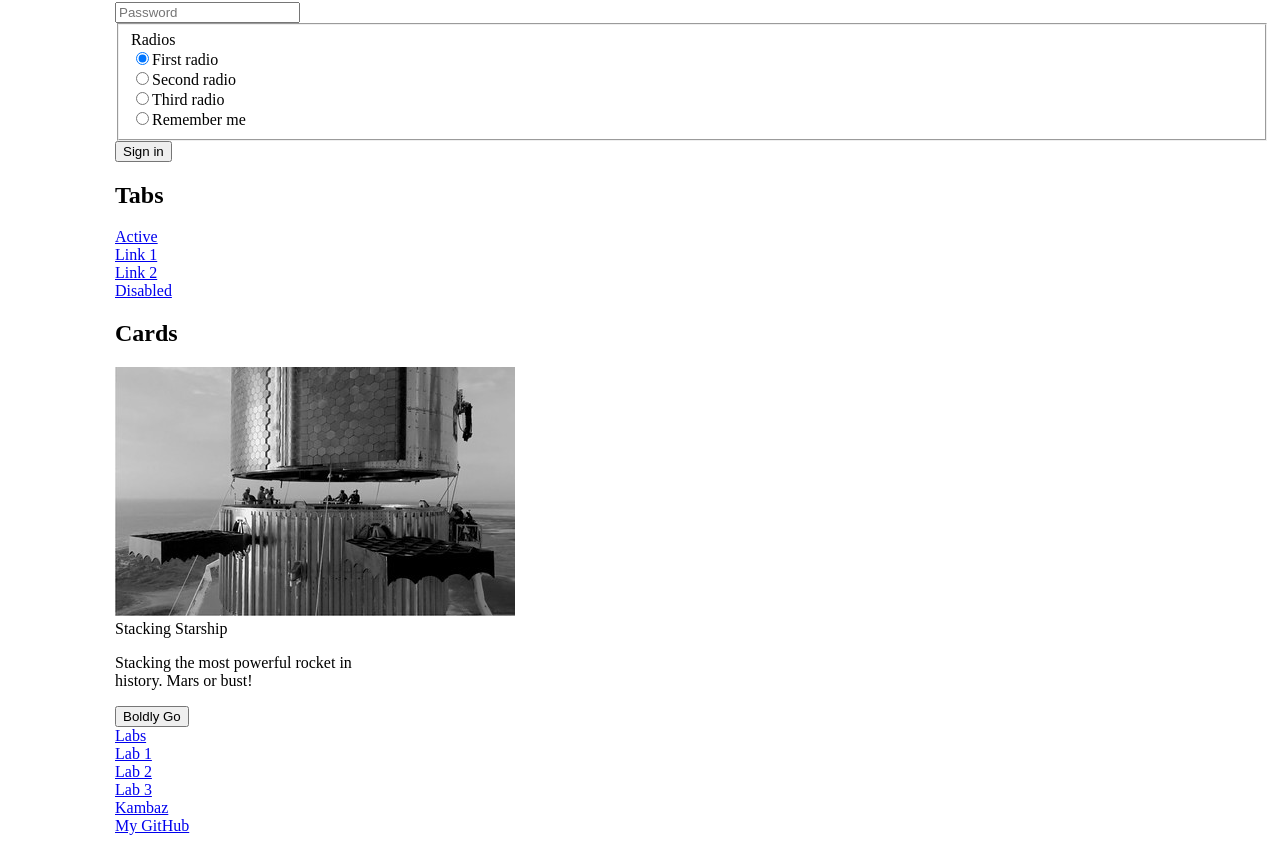
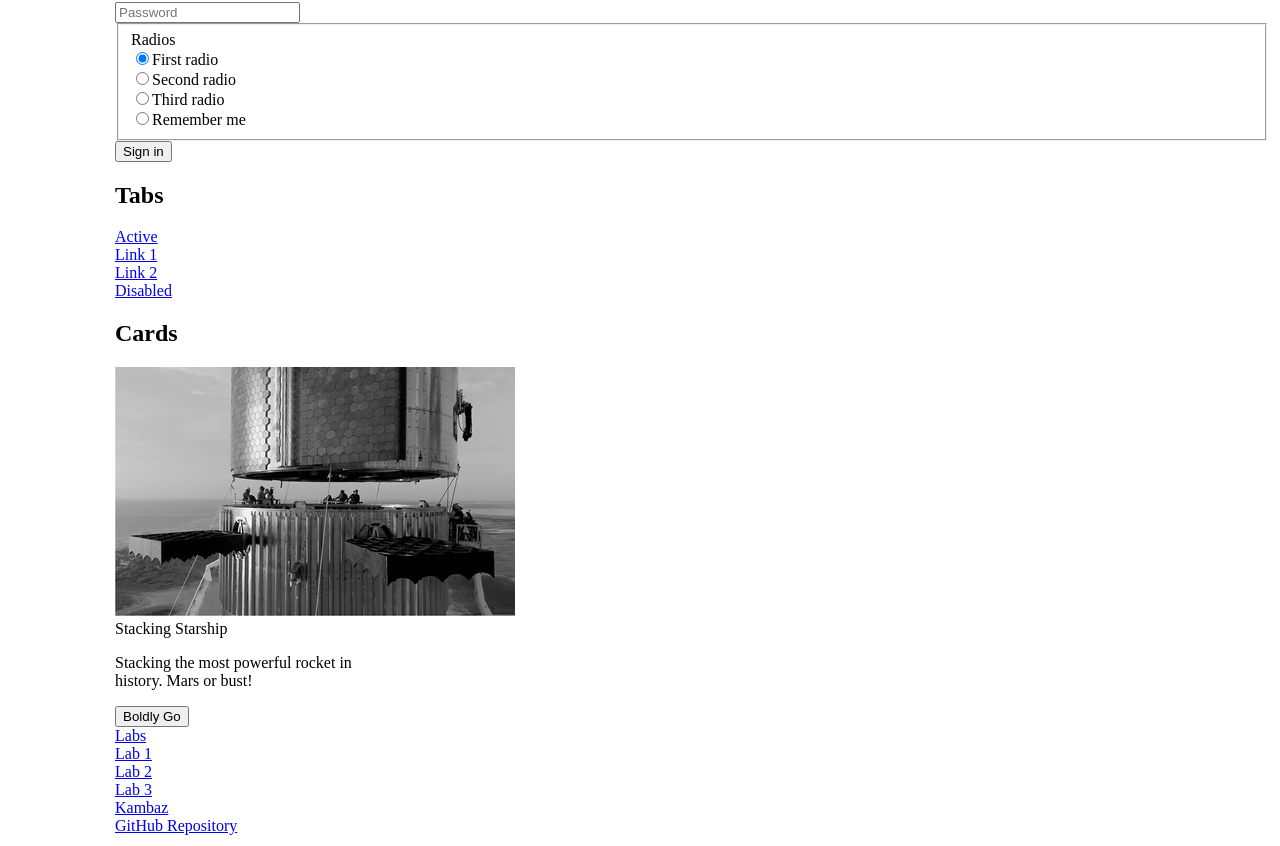
Before and after one commit to lokyeyoung-create/kambaz-react-web-app, a Next.js app: page /Labs/Lab2 in a window 1280 px wide. Shown: the part 6814-7660 px from the top of the page. Built offline with nearby package versions, Linux system fonts and the light colour scheme.

Commit message:
add github repo

```diff
--- a/app/Labs/Lab2/TOC.tsx
+++ b/app/Labs/Lab2/TOC.tsx
@@ -28,9 +28,14 @@
           Kambaz
         </NavLink>
       </NavItem>
-      <NavItem>
-        <NavLink href="https://github.com/jannunzi">My GitHub</NavLink>
-      </NavItem>
+      <a
+        id="wd-github"
+        href="https://github.com/lokyeyoung-create/kambaz-react-web-app"
+        target="_blank"
+        rel="noopener noreferrer"
+      >
+        GitHub Repository
+      </a>
     </Nav>
   );
 }
```
